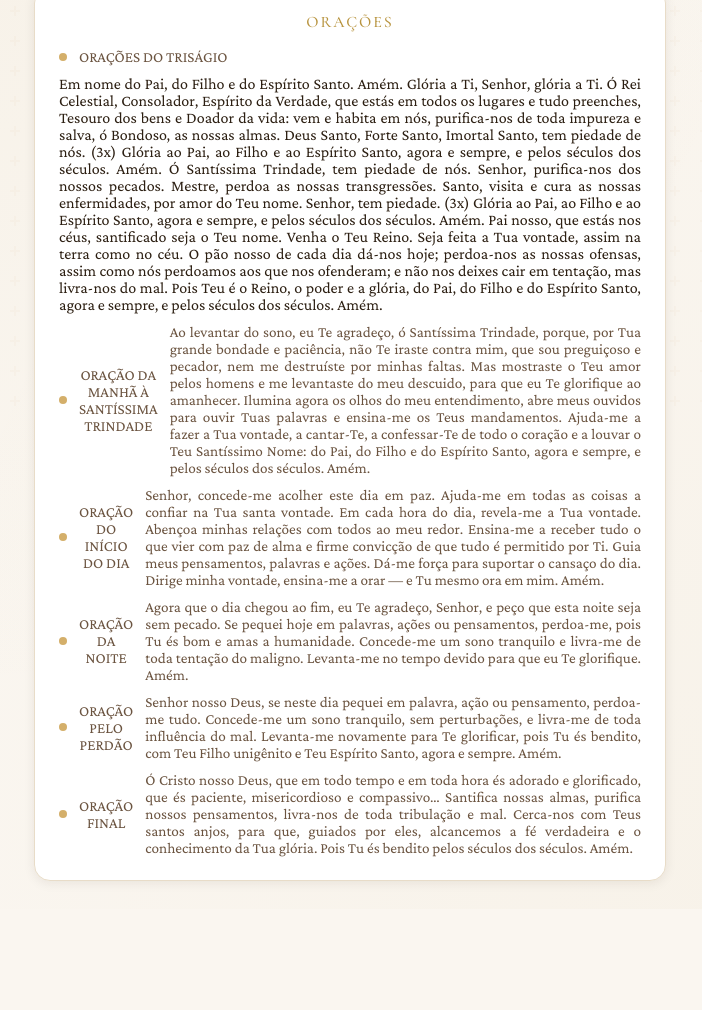
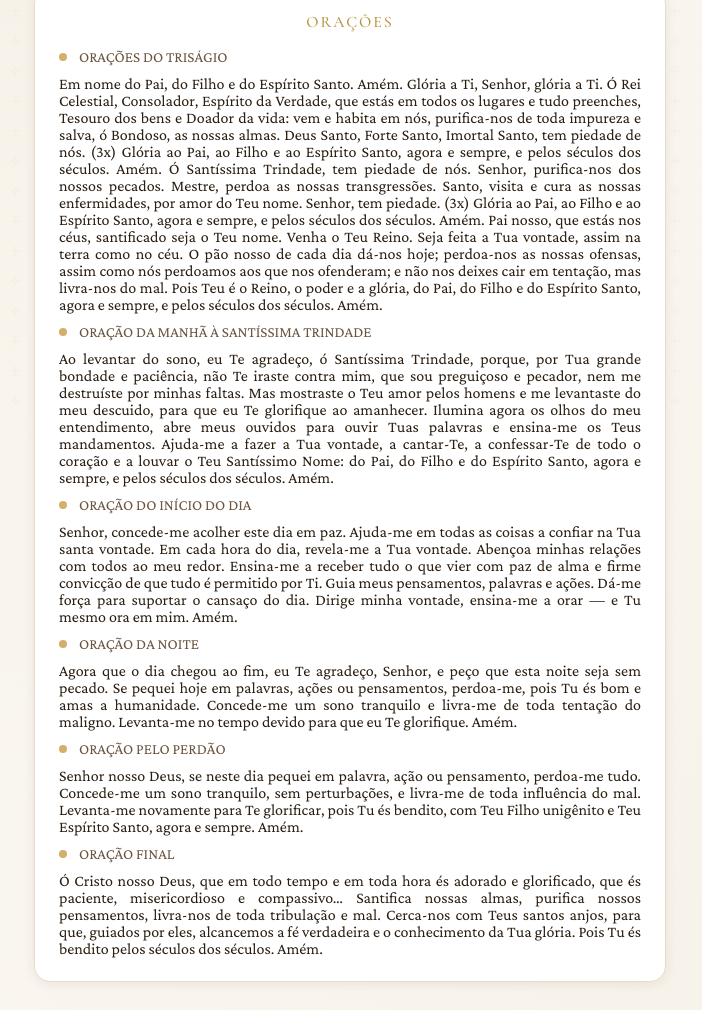
Before and after one commit to apolo097/Leitura-da-Biblia, a plain HTML site: page prayers.html in a window 1280 px wide. Shown: the part 384-1394 px from the top of the page, without its empty margins (290-992 px from the left). Before the commit the page ends 1293 px from the top, so only its background shows below. Drawn offline with nearby package versions, Linux system fonts and the light colour scheme.

Commit message:
Update prayers.html

```diff
--- a/prayers.html
+++ b/prayers.html
@@ -200,15 +200,15 @@
 Em nome do Pai, do Filho e do Espírito Santo. Amém. Glória a Ti, Senhor, glória a Ti. Ó Rei Celestial, Consolador, Espírito da Verdade, que estás em todos os lugares e tudo preenches, Tesouro dos bens e Doador da vida: vem e habita em nós, purifica-nos de toda impureza e salva, ó Bondoso, as nossas almas. Deus Santo, Forte Santo, Imortal Santo, tem piedade de nós. (3x) Glória ao Pai, ao Filho e ao Espírito Santo, agora e sempre, e pelos séculos dos séculos. Amém. Ó Santíssima Trindade, tem piedade de nós. Senhor, purifica-nos dos nossos pecados. Mestre, perdoa as nossas transgressões. Santo, visita e cura as nossas enfermidades, por amor do Teu nome. Senhor, tem piedade. (3x) Glória ao Pai, ao Filho e ao Espírito Santo, agora e sempre, e pelos séculos dos séculos. Amém. Pai nosso, que estás nos céus, santificado seja o Teu nome. Venha o Teu Reino. Seja feita a Tua vontade, assim na terra como no céu. O pão nosso de cada dia dá-nos hoje; perdoa-nos as nossas ofensas, assim como nós perdoamos aos que nos ofenderam; e não nos deixes cair em tentação, mas livra-nos do mal. Pois Teu é o Reino, o poder e a glória, do Pai, do Filho e do Espírito Santo, agora e sempre, e pelos séculos dos séculos. Amém.</p>
 
 
-           <li><span class="fase-dot"></span>ORAÇÃO DA MANHÃ À SANTÍSSIMA TRINDADE<br>
+           <li><span class="fase-dot"></span>ORAÇÃO DA MANHÃ À SANTÍSSIMA TRINDADE</li>
           <p style="text-align: justify">
 Ao levantar do sono, eu Te agradeço, ó Santíssima Trindade, porque, por Tua grande bondade e paciência, não Te iraste contra mim, que sou preguiçoso e pecador, nem me destruíste por minhas faltas.
 Mas mostraste o Teu amor pelos homens e me levantaste do meu descuido, para que eu Te glorifique ao amanhecer.
 Ilumina agora os olhos do meu entendimento, abre meus ouvidos para ouvir Tuas palavras e ensina-me os Teus mandamentos.
 Ajuda-me a fazer a Tua vontade, a cantar-Te, a confessar-Te de todo o coração e a louvar o Teu Santíssimo Nome: do Pai, do Filho e do Espírito Santo, agora e sempre, e pelos séculos dos séculos. Amém. </p>
-          </li>
 
-          <li><span class="fase-dot"></span>ORAÇÃO DO INÍCIO DO DIA<br>
+
+          <li><span class="fase-dot"></span>ORAÇÃO DO INÍCIO DO DIA</li>
           <p style="text-align: justify">
 Senhor, concede-me acolher este dia em paz.
 Ajuda-me em todas as coisas a confiar na Tua santa vontade.
@@ -219,9 +219,9 @@ Guia meus pensamentos, palavras e ações.
 Dá-me força para suportar o cansaço do dia.
 Dirige minha vontade, ensina-me a orar — e Tu mesmo ora em mim. Amém.
  </p>
-          </li>
 
-          <li><span class="fase-dot"></span>ORAÇÃO DA NOITE<br>
+
+          <li><span class="fase-dot"></span>ORAÇÃO DA NOITE</li>
           <p style="text-align: justify">
 Agora que o dia chegou ao fim, eu Te agradeço, Senhor,
 e peço que esta noite seja sem pecado.
@@ -230,24 +230,24 @@ perdoa-me, pois Tu és bom e amas a humanidade.
 Concede-me um sono tranquilo e livra-me de toda tentação do maligno.
 Levanta-me no tempo devido para que eu Te glorifique. Amém.
  </p>
-          </li>
 
-          <li><span class="fase-dot"></span>ORAÇÃO PELO PERDÃO<br>
+
+          <li><span class="fase-dot"></span>ORAÇÃO PELO PERDÃO</li>
           <p style="text-align: justify">
 Senhor nosso Deus, se neste dia pequei em palavra, ação ou pensamento, perdoa-me tudo.
 Concede-me um sono tranquilo, sem perturbações, e livra-me de toda influência do mal.
 Levanta-me novamente para Te glorificar, pois Tu és bendito, com Teu Filho unigênito e Teu Espírito Santo, agora e sempre. Amém.
  </p>
-          </li>
 
-          <li><span class="fase-dot"></span>ORAÇÃO FINAL<br>
+
+          <li><span class="fase-dot"></span>ORAÇÃO FINAL</li>
           <p style="text-align: justify">
 Ó Cristo nosso Deus, que em todo tempo e em toda hora és adorado e glorificado, que és paciente, misericordioso e compassivo…
 Santifica nossas almas, purifica nossos pensamentos, livra-nos de toda tribulação e mal.
 Cerca-nos com Teus santos anjos, para que, guiados por eles, alcancemos a fé verdadeira e o conhecimento da Tua glória.
 Pois Tu és bendito pelos séculos dos séculos. Amém.
  </p>
-          </li>
+
 
         </ul>
       </div>
```
